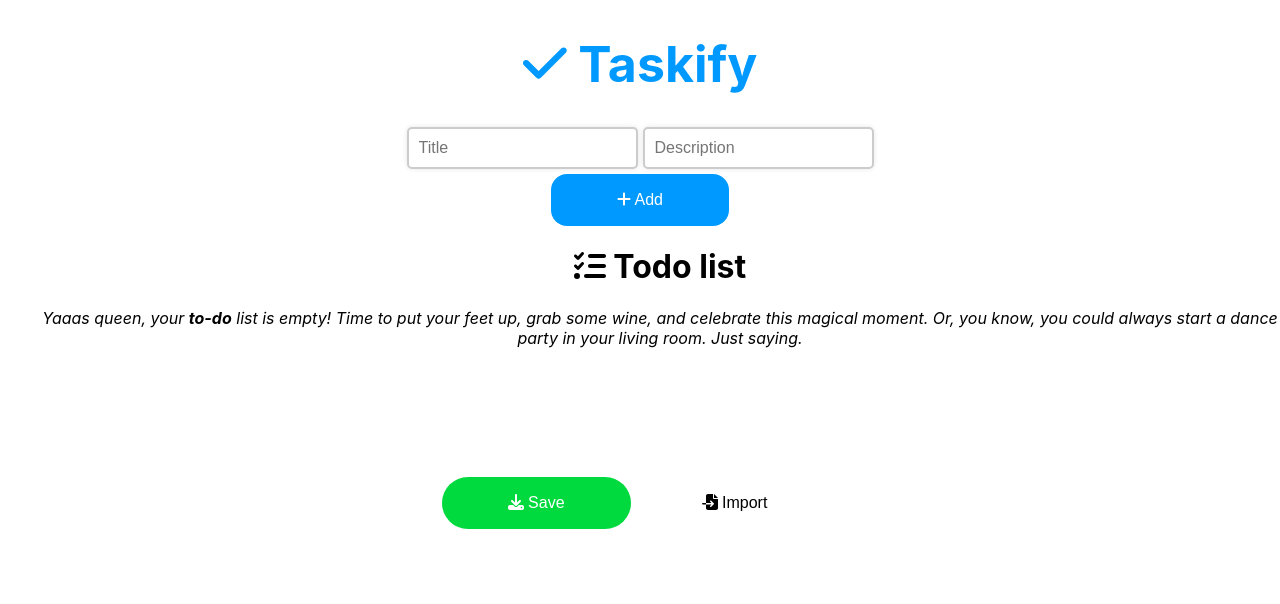
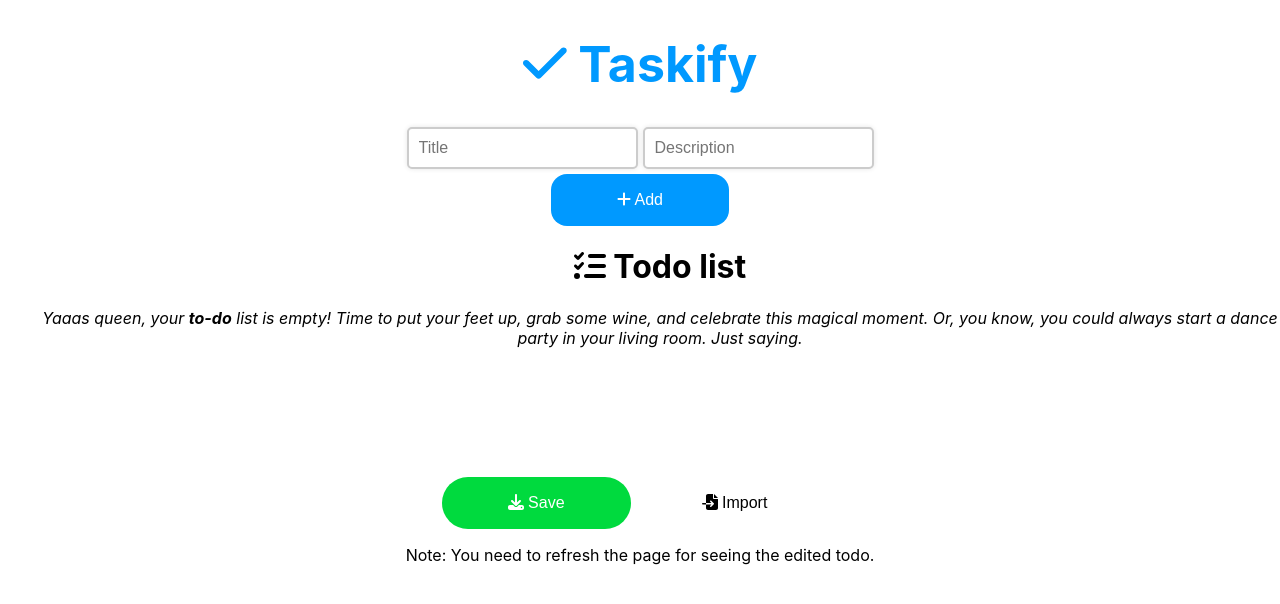
Before and after one commit to Sohom829/taskify, a React (Create React App) app: page / in a window 1280 px wide. Shown: the top 604 px of the page. Built offline with nearby package versions, Linux system fonts and the light colour scheme.

Commit message:
Update note

```diff
--- a/src/TodoList.js
+++ b/src/TodoList.js
@@ -75,7 +75,6 @@ function TodoList({ todos, addTodo, deleteTodo }) {
   };
 
   const handleSave = () => {
-    // update the todo with the new title and description
     const newTodo = { ...editingTodo, title, description };
     const newTodos = todos.map((todo) =>
       todo.id === editingTodo.id ? newTodo : todo
@@ -202,6 +201,7 @@ function TodoList({ todos, addTodo, deleteTodo }) {
           ))}
         </div>
       )}
+      <p>Note: You need to refresh the page for seeing the edited todo.</p>
     </div>
   );
 }
```
